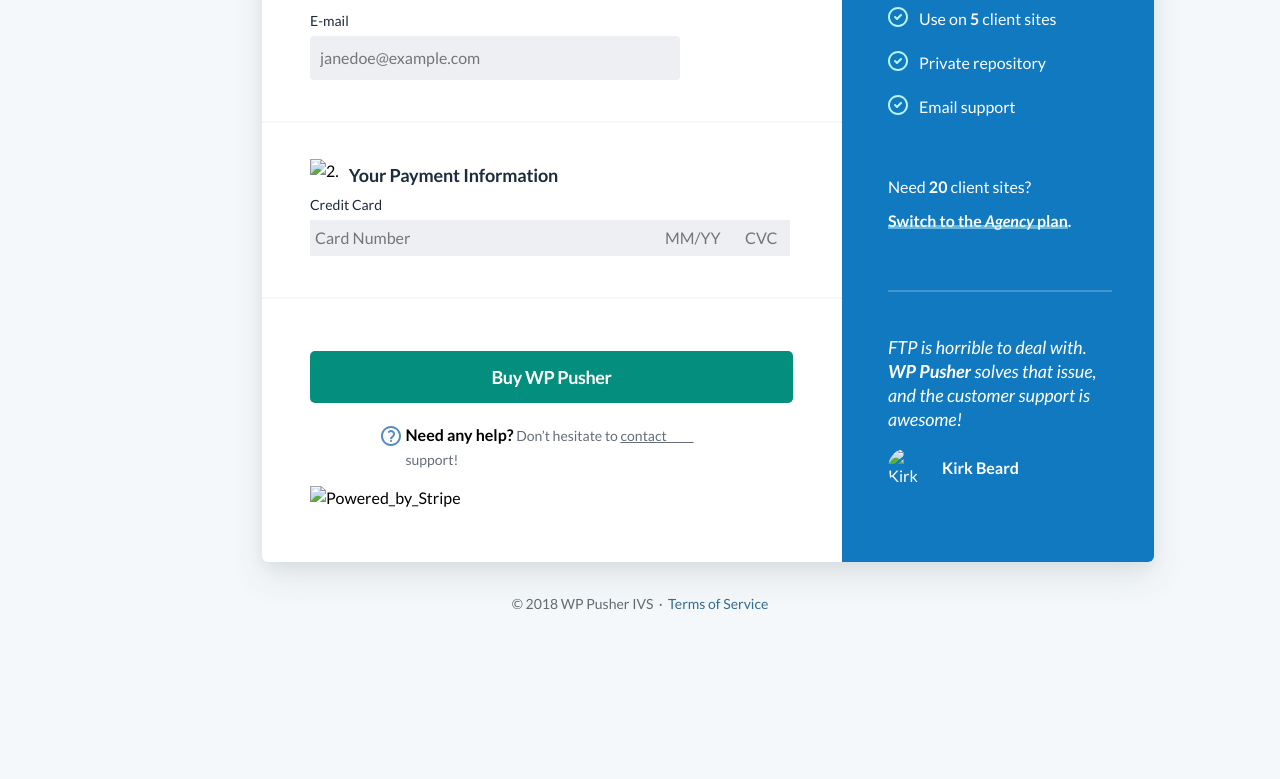
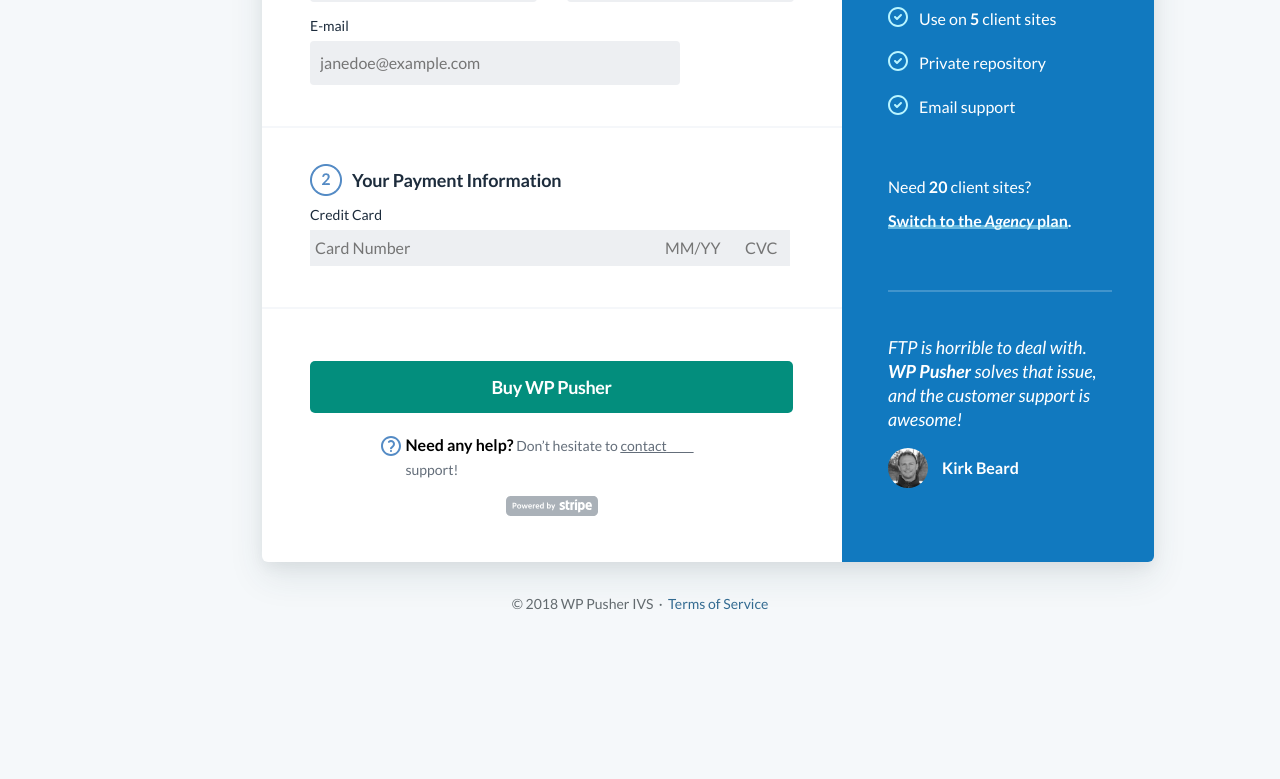
Before and after one commit to The-Olatunji/AltSchool-Assignment3, a plain HTML site: page index.html in a window 1280 px wide. Shown: the part 419-1198 px from the top of the page. Drawn offline with Linux system fonts and the light colour scheme.

Commit message:
third commit

```diff
--- a/index.html
+++ b/index.html
@@ -14,7 +14,7 @@
     <nav class="nav_bar">
       <header class="nav_header">
         <img
-          src="/wp push project/Assets/wppusher-logo copy.png"
+          src="Assets/wppusher-logo-copy.png"
           alt="wppusher-logo"
         />
       </header>
@@ -33,7 +33,7 @@
           <span class="line"></span>
           <section class="info_sec">
             <div class="heading">
-              <img src="/wp push project/Assets/Frame 1.png" alt="1." />
+              <img src="Assets/Frame 1.png" alt="1." />
               <h3>Your Basic Information</h3>
             </div>
             <form action="Fill">
@@ -56,7 +56,7 @@
           </section>
           <section class="payment_sec">
             <div class="heading">
-              <img src="/wp push project/Assets/Oval 2.png" alt="2." />
+              <img src="Assets/Oval 2.png" alt="2." />
               <h3>Your Payment Information</h3>
             </div>
             <form action="Fill">
@@ -109,7 +109,7 @@
               </div>
               <img
                 class="stripe"
-                src="/wp push project/Assets/powered_by_stripe.svg"
+                src="Assets/powered_by_stripe.svg"
                 alt="Powered_by_Stripe"
               />
             </footer>
@@ -184,7 +184,7 @@
             customer support is awesome!
           </blockquote>
           <div class="avi">
-            <img src="/wp push project/Assets/kirkavi.png" alt="Kirk Beard" />
+            <img src="Assets/kirkavi.png" alt="Kirk Beard" />
             <p>Kirk Beard</p>
           </div>
         </article>
```
Also changed, not shown: Assets/wppusher-logo-copy.png (renamed from Assets/wppusher-logo copy.png).
